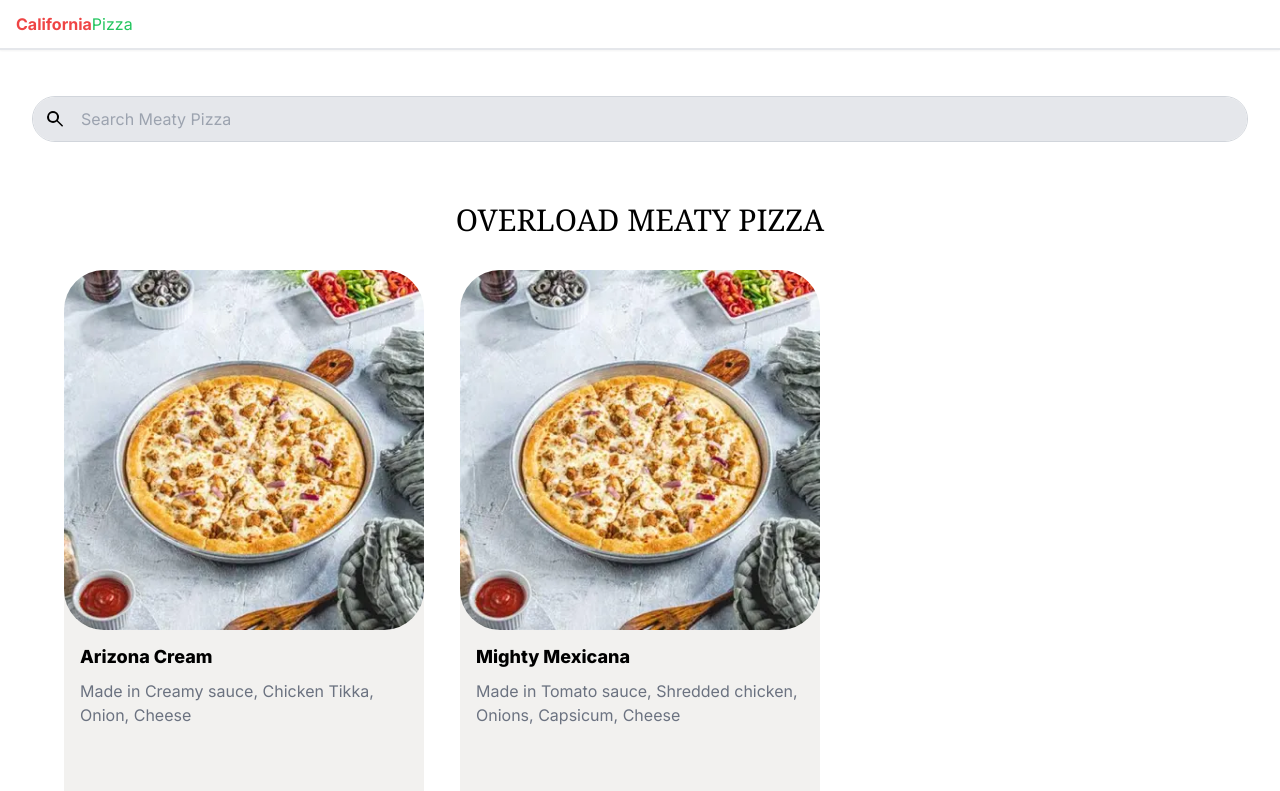
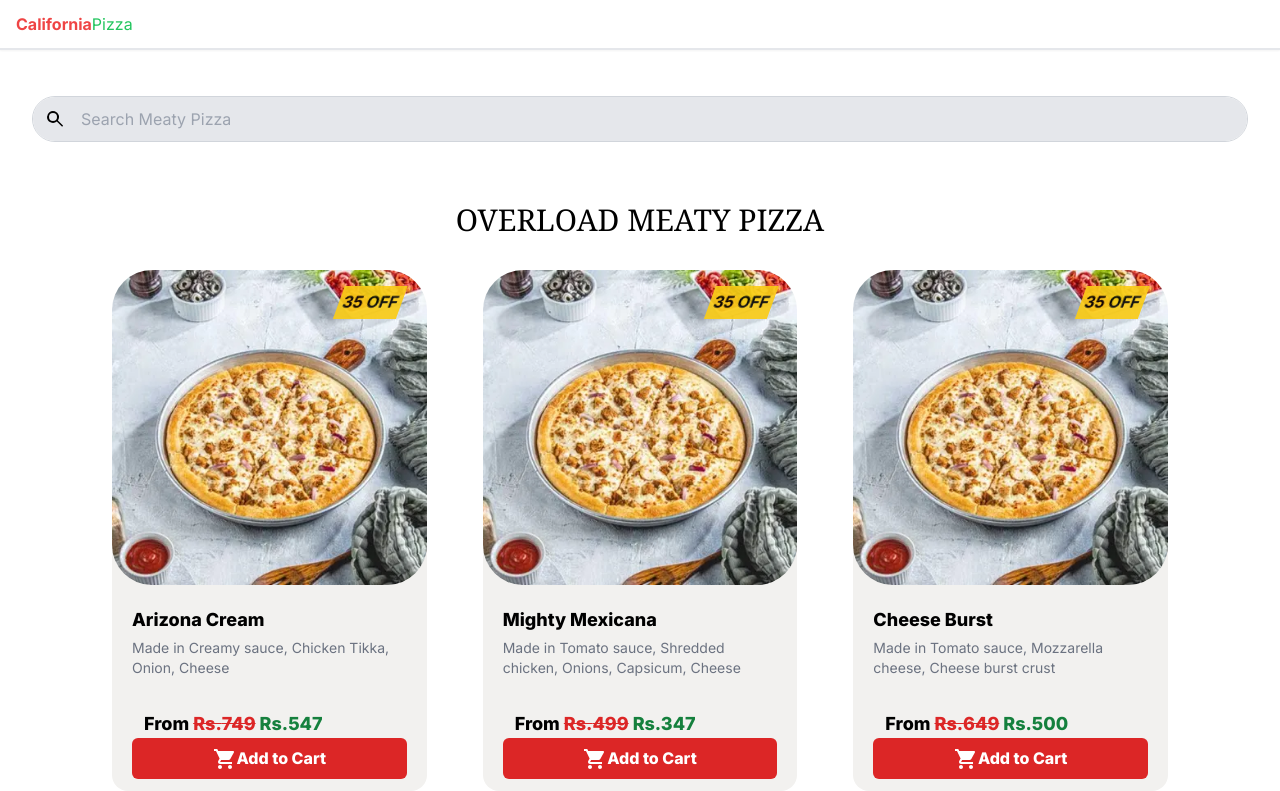
Before and after one commit to carlosbozemandev/California-pizza-co, a Next.js app: page / in a window 1280 px wide. Shown: the top 791 px of the page. Built offline with nearby package versions, Linux system fonts and the light colour scheme.

Commit message:
mobile resp ui california pizza, done successfully

```diff
--- a/app/globals.css
+++ b/app/globals.css
@@ -1,3 +1,4 @@
+/* @import url("https://fonts.googleapis.com/css2?family=Poppins:wght@300&family=Rajdhani:wght@300&family=Tourney:wght@200&display=swap"); */
 @tailwind base;
 @tailwind components;
 @tailwind utilities;
@@ -16,12 +17,6 @@
   }
 }
 
-/* body {
-  color: rgb(var(--foreground-rgb));
-  background: linear-gradient(
-      to bottom,
-      transparent,
-      rgb(var(--background-end-rgb))
-    )
-    rgb(var(--background-start-rgb));
-} */
+body {
+    font-family: "Poppins", sans-serif;
+}
--- a/app/home/categories/pizza/pizzacart.css
+++ b/app/home/categories/pizza/pizzacart.css
@@ -7,6 +7,9 @@
 }
 .item-background {
   background-color: rgb(242, 241, 239);
+}
+.pizza-price{
+  margin-top: -2rem;
 }
 
 @media screen and (max-width: 1024px) {
@@ -24,37 +27,107 @@
   }
 }
 
-@media screen and (min-width: 280px) and (max-width: 353px) {
-  .item-background{
+@media screen and (min-width: 320px) and (max-width: 352px) {
+.pizza-price{
+  margin-top: -1.6rem;
+  margin-left: 0.8rem;
+}
+}
+@media screen and (min-width: 280px) and (max-width: 360px) {
+  .item-background {
     padding-left: 1px;
     padding-right: 1px;
   }
-  .pizza-price{
+  .pizza-price {
     font-size: 10.5px;
-    margin-top: 5px;
     height: fit-content;
   }
-  .main-pizza-price{
-    margin-top: 1.4rem;
+  .cont-pizza{
+    margin-bottom: 12rem;
   }
-  .desc-pizza{
+  .main-pizza-price {
+    margin-top: 2.2rem;
+  }
+  .desc-pizza {
     font-size: 12px;
   }
-  .addcart{
-    width: 90%;
+  .addcart {
+    width: 95%;
   }
 }
 
+@media screen and (min-width: 415px) and (max-width: 352px) {
+  .main-pizza-price {
+    margin-top: 6rem;
+  }
+}
+@media screen and (min-width: 356px) and (max-width: 399px) {
+  .cont-pizza {
+    margin-bottom: 12rem;
+  }
+}
+@media screen and (min-width: 360px) and (max-width: 408px) {
+  .pizza-price {
+    margin-top: 1rem;
+  }
+}
 @media screen and (min-width: 400px) and (max-width: 469px) {
-   .pizza-price{
-   margin-left: 7px;
-   font-size: 0.9rem;
+  .pizza-price {
+    margin-left: 7px;
+    font-size: 0.9rem;
+  }
+  .cont-pizza {
+    margin-bottom: 12rem;
+  }
+}
+@media screen and (min-width: 414px) and (max-width: 468px) {
+  .pizza-price {
+    margin-top: -1rem;
   }
 }
 @media screen and (min-width: 470px) and (max-width: 767px) {
-   .pizza-price{
+  .pizza-price {
     margin-top: -22px;
-   margin-left: 9px;
-   font-size: 1rem;
+    margin-left: 9px;
+    font-size: 1rem;
+  }
+  .cont-pizza {
+    margin-bottom: 11rem;
   }
 }
+@media screen and (min-width: 510px) and (max-width: 766px) {
+  .item-main-pizza {
+    padding-left: 2rem;
+    padding-right: 2rem;
+  }
+  .item-main{
+    gap: 2rem;
+  }
+}
+@media screen and (min-width: 880px) and (max-width: 914px) {
+  .discount-tag {
+    right: 40px;
+  }
+}
+@media screen and (min-width: 914px) and (max-width: 999px) {
+  .discount-tag {
+    right: 60px;
+  }
+}
+@media screen and (min-width: 768px) and (max-width: 1023px) {
+  .pizza-price {
+    margin-top: -1rem;
+  }
+}
+@media screen and (min-width: 1000px) and (max-width: 1022px) {
+  .discount-tag {
+    right: 80px;
+  }
+}
+@media screen and (min-width: 880px) and (min-width: 946) and (max-width: 948px) {
+  .item-background {
+    width: 350px;
+    margin-left: auto;
+    margin-right: auto;
+  }
+}
--- a/app/home/categories/pizza/pizzacart.jsx
+++ b/app/home/categories/pizza/pizzacart.jsx
@@ -25,25 +25,25 @@ export default function PizzaCart() {
       discountedPrice: 347,
       image: PizzaImage,
     },
-    // {
-    //   id: 3,
-    //   discountTag: 35,
-    //   name: "Cheese Burst",
-    //   description:
-    //     "Made in Tomato sauce, Mozzarella cheese, Cheese burst crust",
-    //   price: 649,
-    //   discountedPrice: 500,
-    //   image: PizzaImage,
-    // },
-    // {
-    //   id: 4,
-    //   discountTag: 35,
-    //   name: "Burst",
-    //   description: "Mozzarella cheese, Cheese burst crust",
-    //   price: 649,
-    //   discountedPrice: 550,
-    //   image: PizzaImage,
-    // },
+    {
+      id: 3,
+      discountTag: 35,
+      name: "Cheese Burst",
+      description:
+        "Made in Tomato sauce, Mozzarella cheese, Cheese burst crust",
+      price: 649,
+      discountedPrice: 500,
+      image: PizzaImage,
+    },
+    {
+      id: 4,
+      discountTag: 35,
+      name: "Burst",
+      description: "Mozzarella cheese, Cheese burst crust",
+      price: 649,
+      discountedPrice: 550,
+      image: PizzaImage,
+    },
     // {
     //   id: 5,
     //   discountTag: 30,
@@ -118,17 +118,17 @@ export default function PizzaCart() {
           </h1>
 
           {/* pizza item cart selection */}
-          <div className="px-4 md:px-10 lg:px-16">
-            <div className="relative top-72 grid grid-cols-2 gap-3 md:gap-9 lg:grid-cols-3">
+          <div className="item-main-pizza px-4 lg:px-28 md:px-16 ">
+            <div className="item-main relative top-72 grid grid-cols-2 gap-3 md:gap-12 lg:grid-cols-3 lg:gap-14 lg:pb-48 pb-44 ">
               {pizzaItems.map((pizzaItem) => (
                 <article
                   key={pizzaItem.id}
-                  className="relative flex flex-col item-start"
+                  className="cont-pizza relative flex flex-col item-start mb-44  md:mb-40 lg:mb-44 "
                 >
                   <Image
                     src={pizzaItem.image}
                     alt="Pizza Image"
-                    className="pizza-image-d pizza-image-m z-30"
+                    className="relative pizza-image-d pizza-image-m z-10"
                     style={{
                       maxWidth: "100%",
                     }}
@@ -136,7 +136,7 @@ export default function PizzaCart() {
 
                   <span
                     style={{ transform: "skewX(-20deg)" }}
-                    className="absolute text-xs top-3 right-5 lg:top-12 lg:right-10 lg:left-30 p-1 bg-yellow-400 z-2 text-black lg:font-bold animate-pulse"
+                    className="discount-tag absolute z-10 text-xs md:text-base top-3 right-5 lg:top-4 lg:right-6 lg:left-30 p-1 bg-yellow-400 text-black font-bold md:font-bold lg:font-bold animate-pulse"
                   >
                     {pizzaItem.discountTag} OFF
                   </span>
@@ -146,17 +146,17 @@ export default function PizzaCart() {
                       top: "calc(100% + -35px)",
                     }}
                   >
-                    <div className="mt-12 md:mt-12 h-24 md:h-20 px-2  ">
-                      <h3 className="font-extrabold text-sm md:text-lg lg:text-lg">
+                    <div className="mt-12 md:mt-12 h-24 md:h-20 px-2 lg:px-3  ">
+                      <h3 className="font-extrabold text-sm md:text-lg lg:text-lg lg:pt-2">
                         {pizzaItem.name}
                       </h3>
-                      <p className="desc-pizza text-gray-500 mt-2">
+                      <p className="desc-pizza text-gray-500 mt-1 text-xs lg:text-sm lg:mt-1">
                         {pizzaItem.description}
                       </p>
                     </div>
 
-                    <div className="main-pizza-price font-extrabold mt-3 md:mt-6 lg:mt-16">
-                      <div className="pizza-price flex ml-1 text-sm md:ml-3 md:text-lg">
+                    <div className="main-pizza-price font-extrabold mt-5 md:mt-6 lg:mt-16 lg:px-3">
+                      <div className="pizza-price flex ml-1 text-sm md:ml-3 md:text-lg ">
                         <p className="text-black pr-1">From</p>
                         <p className="text-red-600 pr-1">
                           <del className="inline-flex items-center ">
@@ -167,7 +167,7 @@ export default function PizzaCart() {
                           Rs.{pizzaItem.discountedPrice}
                         </p>
                       </div>
-                      <div className="addcart flex justify-center ml-auto mr-auto text-white mx-auto bg-red-600 rounded-md mt-1 py-1">
+                      <div className="addcart flex justify-center text-white mx-auto bg-red-600 rounded-md py-1 lg:py-2">
                         <div className="">
                           {" "}
                           <ShoppingCartIcon />
```
